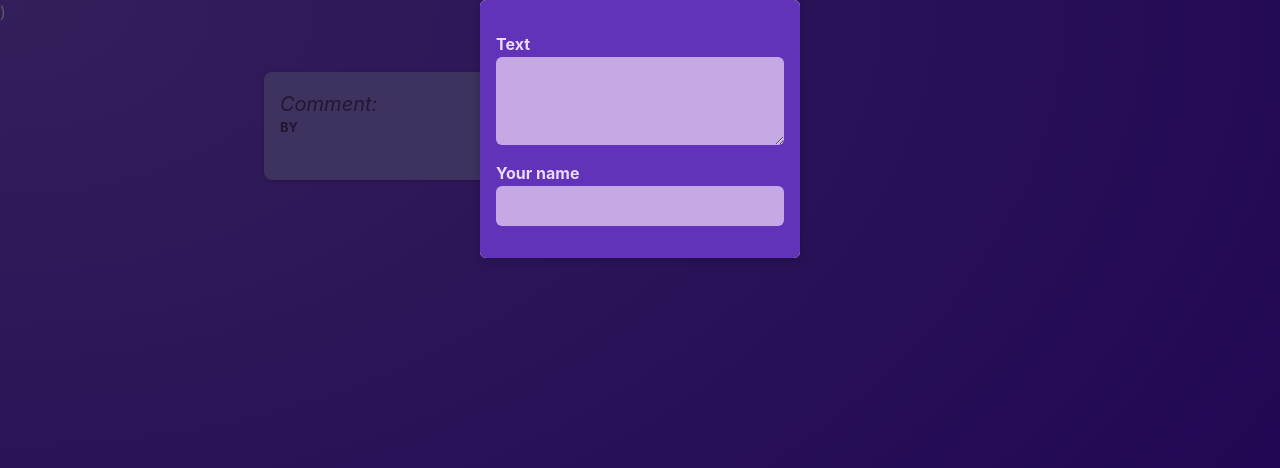
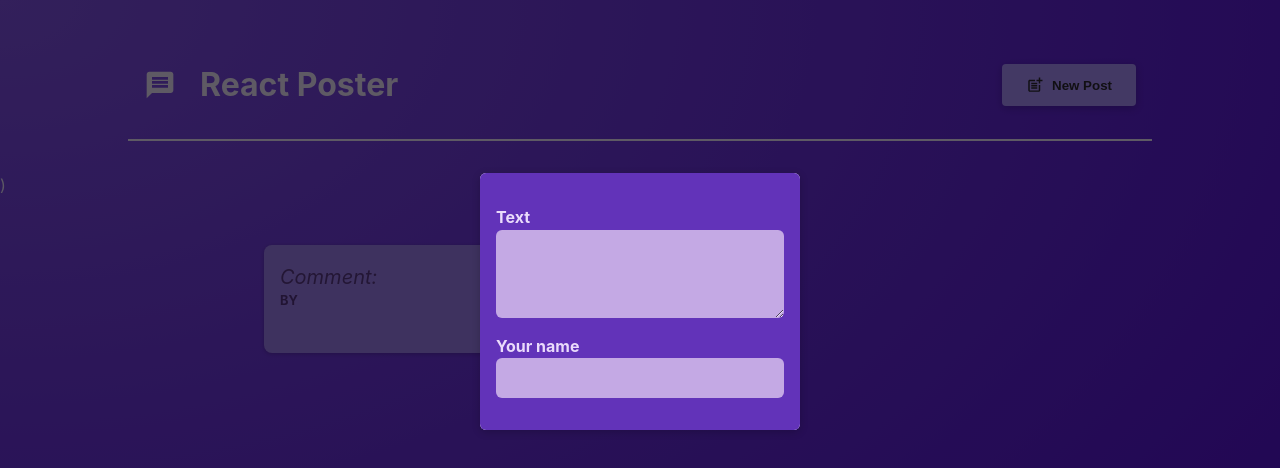
Before and after one commit to YarialisGuzman/makeAPost, a React (Vite) app: page / in a window 1280 px wide. Shown: the top 468 px of the page. Built offline with nearby package versions, Linux system fonts and the light colour scheme.

Commit message:
Make new post able to appear and disappear

```diff
--- a/src/App.jsx
+++ b/src/App.jsx
@@ -1,11 +1,22 @@
 import UnorderedList from "./components/UnorderedList";
+import MainHeader from "./components/MainHeader";
+import { useState } from "react";
 
 function App() {
-  return(
+  const [modalIsVisible, setModalIsVisible]=useState(true);
+
+  function showModalHandler(){
+    setModalIsVisible(true);
+  }
+  function hideModalHandler(){
+    setModalIsVisible(false);
+ }
+  return<>
+    <MainHeader onCreatePost={showModalHandler}/>
     <main>
-      <UnorderedList></UnorderedList>
+      <UnorderedList willPost={modalIsVisible} onStopPosting={hideModalHandler}></UnorderedList>
     </main>
-  );
+  </>
 }
 
 export default App;
--- /dev/null
+++ b/src/components/MainHeader.jsx
@@ -0,0 +1,22 @@
+import { MdPostAdd, MdMessage } from 'react-icons/md';
+
+import classes from './MainHeader.module.css';
+
+function MainHeader({ onCreatePost }) {
+  return (
+    <header className={classes.header}>
+      <h1 className={classes.logo}>
+        <MdMessage />
+        React Poster
+      </h1>
+      <p>
+        <button className={classes.button} onClick={onCreatePost}>
+          <MdPostAdd size={18} />
+          New Post
+        </button>
+      </p>
+    </header>
+  );
+}
+
+export default MainHeader;
--- /dev/null
+++ b/src/components/MainHeader.module.css
@@ -0,0 +1,36 @@
+.header {
+    /* padding: 2rem 10%; */
+    margin: 2rem 10%;
+    padding: 1rem;
+    text-align: center;
+    display: flex;
+    justify-content: space-between;
+    align-items: center;
+    border-bottom: 2px solid #ece1fa;
+  }
+
+  .logo {
+    font-size: 2rem;
+    display: flex;
+    gap: 1.5rem;
+    align-items: center;
+    color: #ece1fa;
+  }
+
+  .button {
+    display: inline-flex;
+    align-items: center;
+    gap: 0.5rem;
+    padding: 0.75rem 1.5rem;
+    background-color: #a990fb;
+    color: #2a2630;
+    border: none;
+    border-radius: 4px;
+    box-shadow: 0 2px 8px rgba(0, 0, 0, 0.2);
+    cursor: pointer;
+    font-weight: bold;
+  }
+
+  .button:hover {
+    background-color: #8c6cf7;
+  }
--- a/src/components/UnorderedList.jsx
+++ b/src/components/UnorderedList.jsx
@@ -6,10 +6,10 @@ import NewPost from './NewPost';
 import Modal from './Modal';
 
 
-function UnorderedList(){
+function UnorderedList({willPost, onStopPosting}){
    const [currentBody, setCurrentBody]=useState('');
    const [currentAuthor, setCurrentAuthor]=useState('');
-   const [modalIsVisible, setModalToInvisible]=useState(true);
+
 
 
    function bodyChangeHandler(e){
@@ -20,13 +20,11 @@ function UnorderedList(){
       setCurrentAuthor(e.target.value);
    }
 
-   function modalVisibilityHandler(){
-      setModalToInvisible(false);
-   }
+
 
    let modalContent;
-   if(modalIsVisible){
-      modalContent= <Modal onClose={modalVisibilityHandler}>
+   if(willPost){
+      modalContent= <Modal onClose={onStopPosting}>
       <NewPost onBodyUpdates={bodyChangeHandler} onAuthorUpdates={authorChangeHandler}></NewPost>
       </Modal>
    }
```
